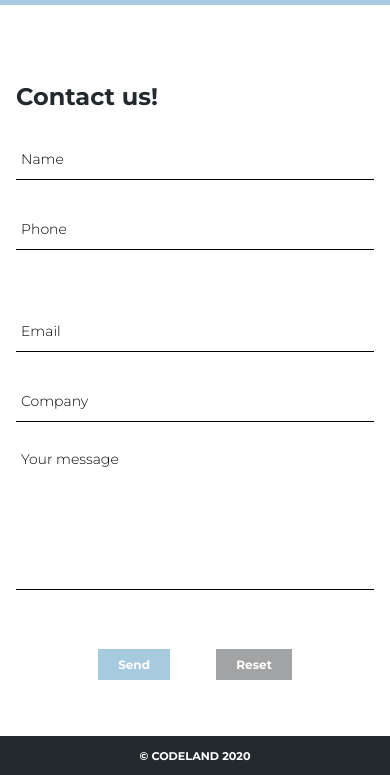
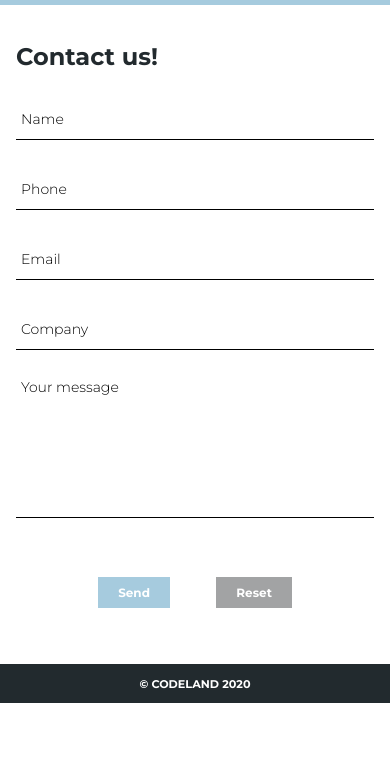
Before and after one commit to renepromesse/colloquio-english, a plain HTML site: page index.html in a window 390 px wide. Shown: the part 75-850 px from the top of the page. Drawn offline with Linux system fonts and the light colour scheme.

Commit message:
fixed spacing

```diff
--- a/css/style.css
+++ b/css/style.css
@@ -156,6 +156,7 @@
     .formContainer{
         width: 100%;
         padding: 1em;
+        margin-top: 0.5em;
     }
     .userDetails{
         flex-direction: column;
@@ -164,10 +165,10 @@
         width: 100%;
     }
     .userDetails .part1{
-        margin-bottom: 1em;
+        margin-bottom: 0em;
     }
     .userDetails .part2{
-        margin-top: 1em;
+        margin-top: 0em;
     }
     .userMsg textarea{
         height: 10em;
```
